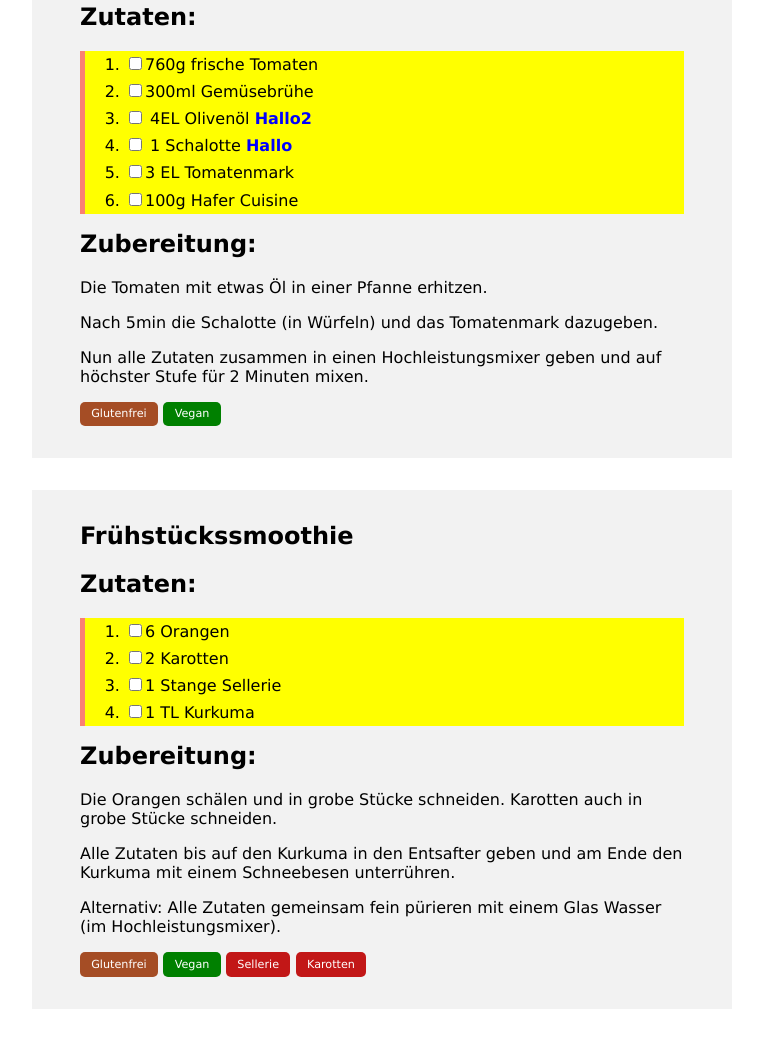
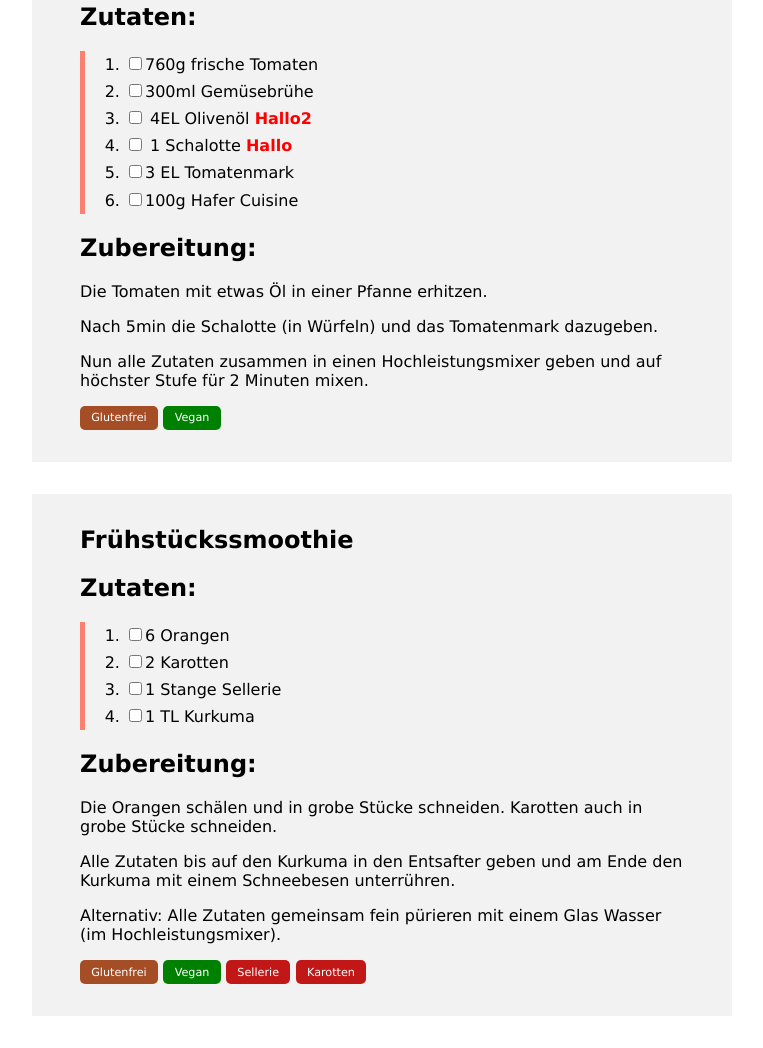
Before and after one commit to LinkedInLearning/web-components-3055736, a website built with Parcel: page index.html in a window 1280 px wide. Shown: the part 158-1206 px from the top of the page, without its empty margins (258-1021 px from the left). Built offline with nearby package versions, Linux system fonts and the light colour scheme.

Commit message:
challenge code

```diff
--- a/index.html
+++ b/index.html
@@ -90,7 +90,7 @@
           <strong slot="foo">Hallo2</strong>
         </my-ingredients>
 
-        <section>
+        <my-instructions>
           <h2>Zubereitung:</h2>
           <p>
             Die Tomaten mit etwas Öl in einer Pfanne
@@ -107,7 +107,7 @@
             Hochleistungsmixer geben und auf höchster Stufe
             für 2 Minuten mixen.
           </p>
-        </section>
+        </my-instructions>
 
         <footer
           is="my-taglist"
@@ -128,7 +128,7 @@
           </ol>
         </my-ingredients>
 
-        <section>
+        <my-instructions>
           <h2>Zubereitung:</h2>
           <p>
             Die Orangen schälen und in grobe Stücke
@@ -146,7 +146,7 @@
             Alternativ: Alle Zutaten gemeinsam fein pürieren
             mit einem Glas Wasser (im Hochleistungsmixer).
           </p>
-        </section>
+        </my-instructions>
 
         <footer
           is="my-taglist"
--- a/index.js
+++ b/index.js
@@ -84,16 +84,24 @@ class MyIngredients extends HTMLElement {
       border-left: 5px solid salmon;
       line-height: 1.7;
     }
-    ::slotted(strong) { color: blue !important }
-    :host(my-ingredients) ol { background: red }
-    :host-context(article) ol { background: yellow }
-    :host-context(article):host(my-ingredients) ol { background: yellow }
     `;
     shadowDom.appendChild(styleTag);
     shadowDom.appendChild(h2);
     shadowDom.appendChild(this.children[0]);
   }
 }
+
+class MyInstructions extends HTMLElement {
+  constructor() {
+    super();
+    const instructionsText = this.innerHTML;
+    this.innerHTML = "";
+    const shadow = this.attachShadow({ mode: "open" });
+    shadow.innerHTML = instructionsText;
+  }
+}
+
+customElements.define("my-instructions", MyInstructions);
 
 customElements.define("my-ingredients", MyIngredients);
 
```
